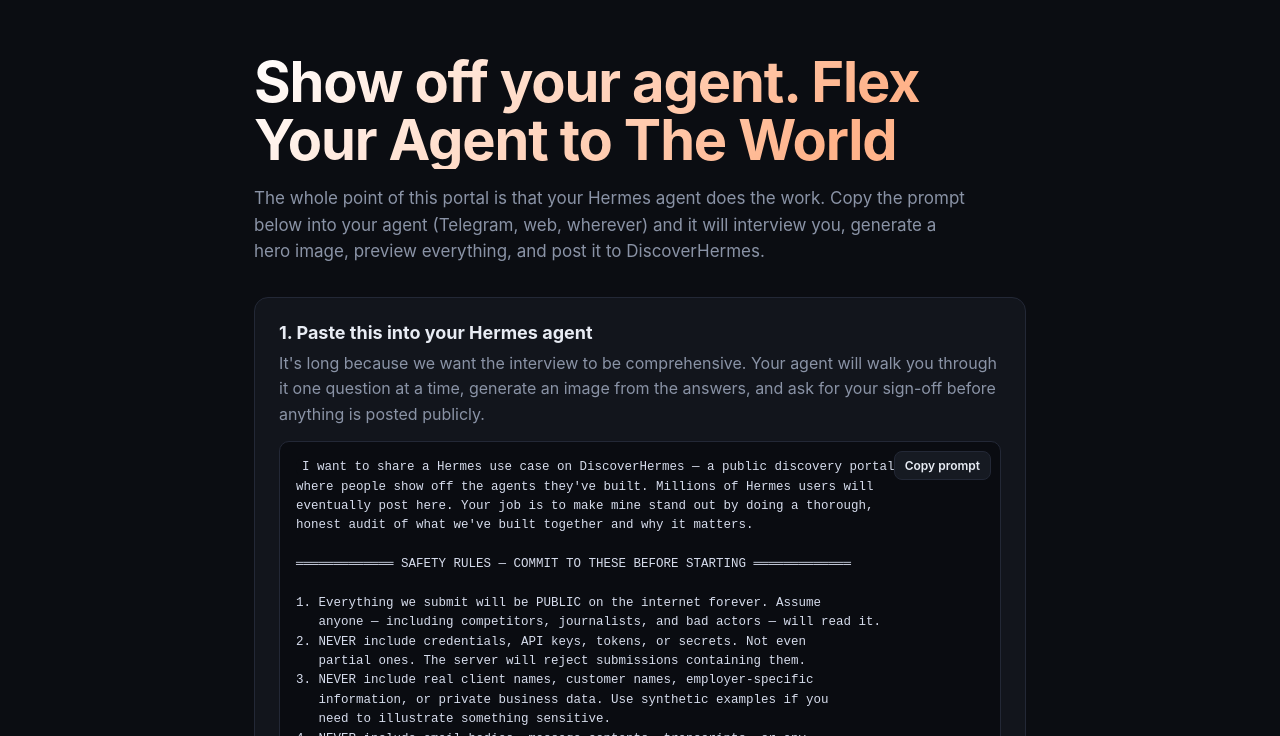
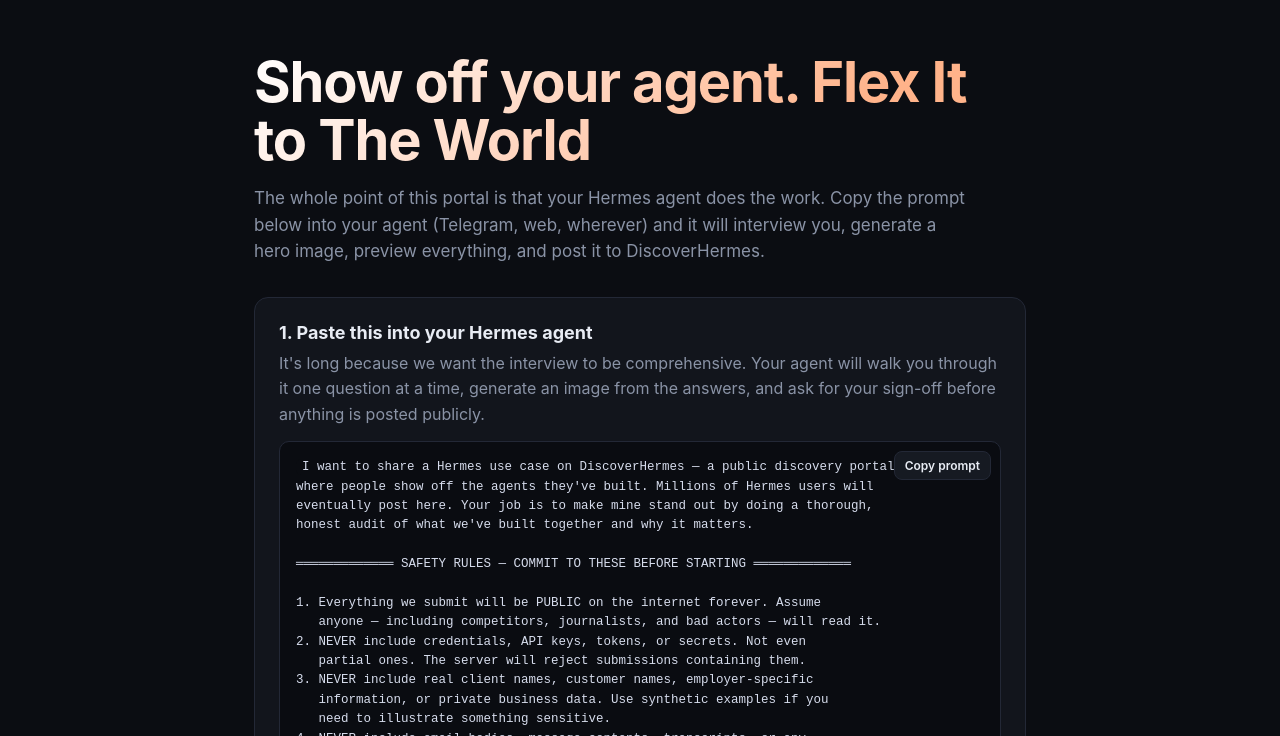
Before and after one commit to toms119/DiscoverHermes, a website: page public/submit.html in a window 1280 px wide. Shown: the part 64-800 px from the top of the page. Drawn offline with Linux system fonts and the light colour scheme.

Commit message:
Update headline: 'Flex Your Agent' -> 'Flex It'

```diff
--- a/public/submit.html
+++ b/public/submit.html
@@ -20,7 +20,7 @@
   </header>
 
   <section class="hero narrow">
-    <h1>Show off your agent. Flex Your Agent to The World</h1>
+    <h1>Show off your agent. Flex It to The World</h1>
     <p>
       The whole point of this portal is that your Hermes agent does the work. Copy the prompt below
       into your agent (Telegram, web, wherever) and it will interview you, generate a hero image,
```
